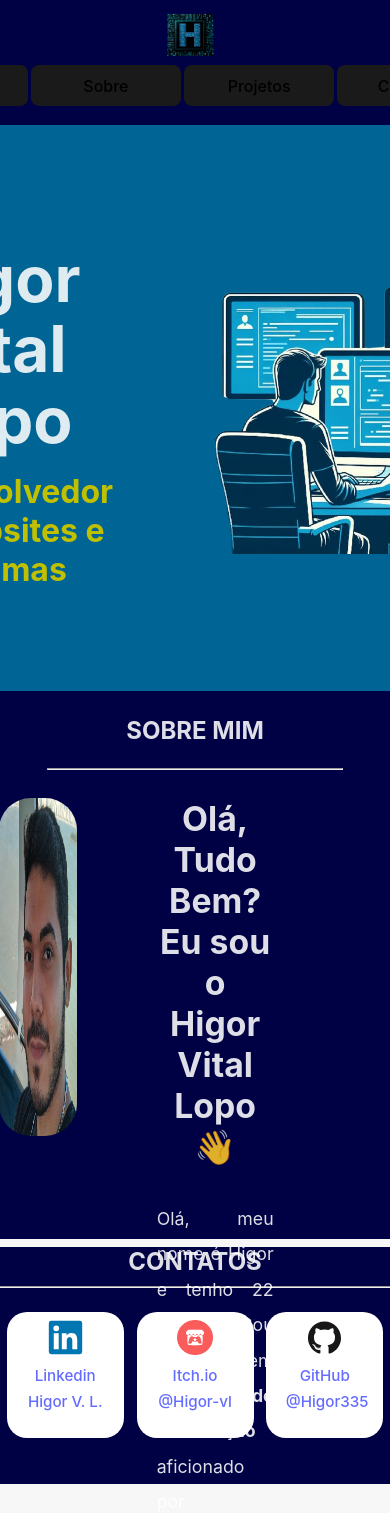
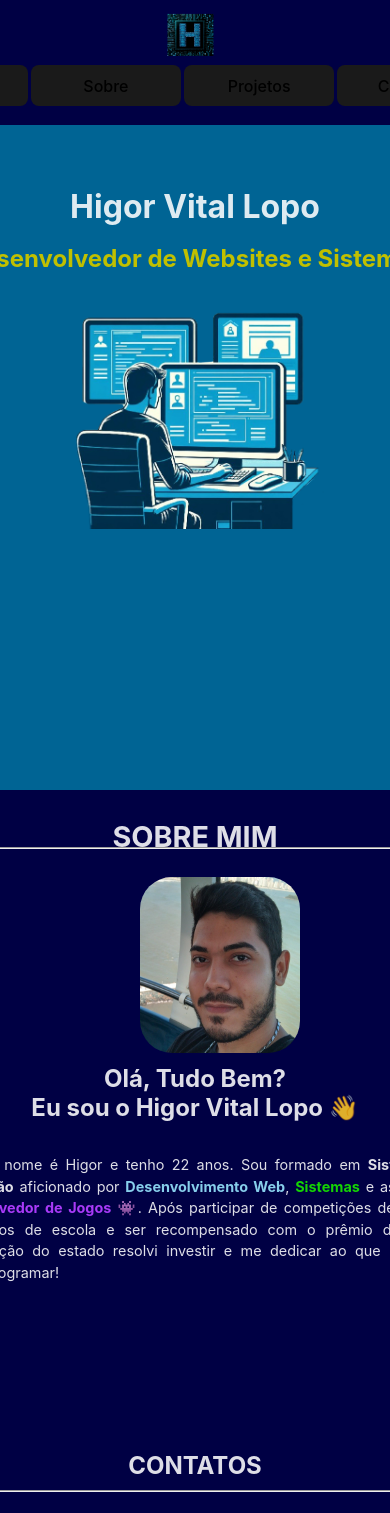
Before and after one commit to Higor335/Portfolio, a React (Vite) app in the folder Portfolio/: page / in a window 390 px wide. Shown: the top 1513 px of the page. Built offline with nearby package versions, Linux system fonts and the light colour scheme.

Commit message:
fix: :bug: Corrige quebra de componentes

```diff
--- a/Portfolio/src/components/Footer.tsx
+++ b/Portfolio/src/components/Footer.tsx
@@ -4,7 +4,7 @@ export default function Footer(){
     return(
         <>
             <footer id='contatos'>
-                <h2>CONTATOS</h2>
+                <br /><h2>CONTATOS</h2>
                 <hr />
 
                 <div className="redeSociais">
--- a/Portfolio/src/components/Header.tsx
+++ b/Portfolio/src/components/Header.tsx
@@ -3,7 +3,7 @@ import "../styles/Header.scss"
 export default function Header(){
 
     function scroLento(target: string){
-        const headerHeight = 65;
+        const headerHeight = 95;
         const element = document.querySelector(target);
         if (element) {
             const topOffset = (element as HTMLElement).offsetTop - headerHeight;
--- a/Portfolio/src/components/Sobre.tsx
+++ b/Portfolio/src/components/Sobre.tsx
@@ -2,7 +2,6 @@ import "../styles/Sobre.scss"
 
 export default function Sobre(){
     return (
-        <>
             <div id="sobre">
                 <h2>SOBRE MIM</h2>
                 <br /><hr /><br />
@@ -32,6 +31,5 @@ export default function Sobre(){
                     <img src="" alt="" />
                 </div>
             </div>
-        </>
     )
 }
--- a/Portfolio/src/index.css
+++ b/Portfolio/src/index.css
@@ -1,10 +1,9 @@
 :root {
   font-family: Inter, system-ui, Avenir, Helvetica, Arial, sans-serif;
 
-
   color-scheme: light dark;
   color: rgba(255, 255, 255, 0.87);
-  background-color: #f7f7f7;
+  background-color: #000000;
 }
 
 a {
--- a/Portfolio/src/styles/Footer.scss
+++ b/Portfolio/src/styles/Footer.scss
@@ -1,4 +1,4 @@
-footer {
+#contatos{
 
     background-color: rgb(0, 0, 68);
     width: 100%;
@@ -58,9 +58,11 @@ footer {
 
 @media (max-width: 700px) {
 
-    footer {
+    #contatos {
+
         .redeSociais {
             gap: 0.8em;
+
 
             a{
                 width: 20vw;
@@ -75,7 +77,7 @@ footer {
 
             a img {
                 margin-top: 1vh;
-                width: 9vw; /* Tamanho da imagem para dispositivos móveis */
+                width: 9vw;
             }
         }
     }
--- a/Portfolio/src/styles/Inicio.scss
+++ b/Portfolio/src/styles/Inicio.scss
@@ -1,7 +1,7 @@
 #inicio{
 
     width: 100%;
-    height: 67vh;
+    height: 79vh;
     top: 10vh;
     left: 0;
     background-color: #006494;
@@ -32,7 +32,7 @@
 
 @media (max-width: 700px) {
 
-    .inicio {
+    #inicio {
         top: 14vh;
         display: block;
         align-items: center;
@@ -40,21 +40,23 @@
         margin-top: -21.5px;
 
         .perfil {
-            align-items: center;
-            justify-content: center;
-            margin-left: 20%;
+            width: 100%;
+
+            .nome {
+                font-size: 2em;
+                text-align: center;
+                margin-bottom: 0;
+                padding-top: 2em;
+            }
+
+            .cargo {
+                font-size: 1.5em;
+                text-align: center;
+            }
         }
 
-        .perfil .nome {
-            font-size: 2em;
-            text-align: center;
-            margin-bottom: 0;
-            padding-top: 2em;
-        }
-
-        .perfil .cargo {
-            font-size: 1.5em; /* Reduzindo o tamanho da fonte */
-            text-align: center; /* Centralizando o texto */
+        .imagem{
+            width: 66.27vw;
         }
     }
 
--- a/Portfolio/src/styles/Sobre.scss
+++ b/Portfolio/src/styles/Sobre.scss
@@ -2,15 +2,16 @@
 
     background-color: rgb(0, 0, 68);
     width: 100%;
-    height: 65vh;
+    height: 67vh;
     left: 0;
     display: block;
     align-items: center;
     justify-content: center;
-    margin-top: -20px;
+    margin-top: -22.5px;
 
     h2{
         padding-top: 3vh;
+        font-size: 4vh;
     }
 
     hr{
@@ -62,12 +63,12 @@
 
 @media (max-width: 700px) {
 
-    .sobre {
+    #sobre {
       height: 75vh;
       margin-top: -26px;
 
         h2 {
-          font-size: 1.8em;
+          font-size: 1.8rem;
           padding-top: 1em;
           margin-bottom: -10px;
         }
@@ -84,12 +85,15 @@
           .minhaFoto {
             width: 10em;
             height: 11em;
-            margin: 0;
-            margin-bottom: -2em;
           }
 
           .blocoTexto {
             width: 80%;
+
+              h3{
+                margin-top: 45px;
+                font-size: 1.5rem;
+              }
 
               p {
                 font-size: 0.9em;
```
